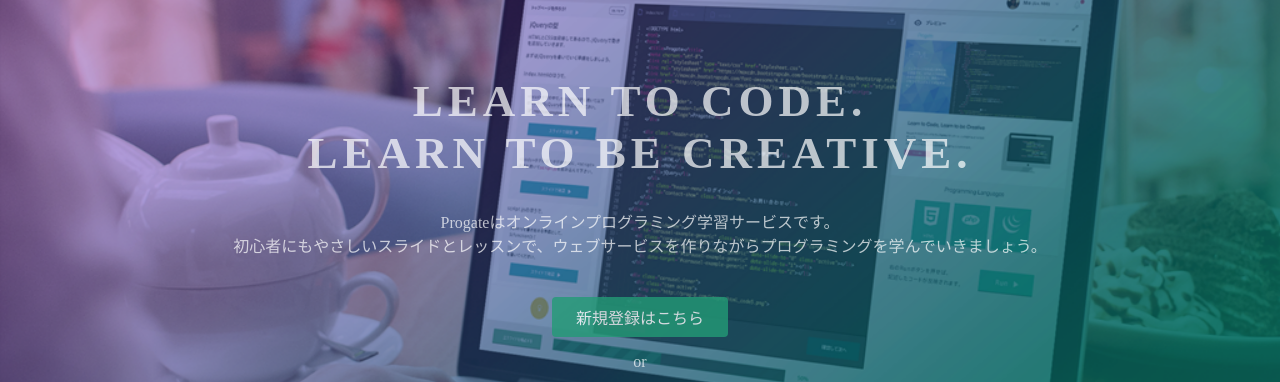
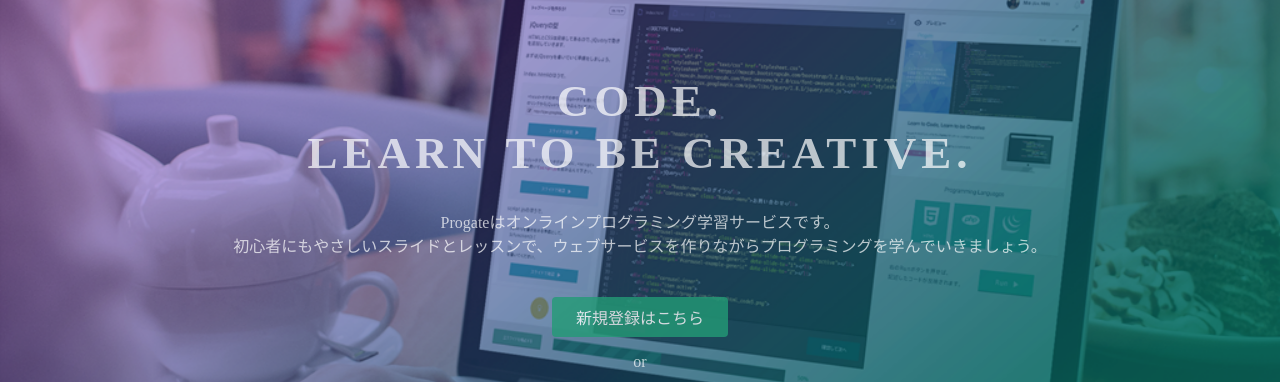
Before and after one commit to yokohamabashamichi203/yokohamabashamichi203.github.io, a plain HTML site: page index.html in a window 1280 px wide. Shown: the part 135-517 px from the top of the page. Drawn offline with Linux system fonts and the light colour scheme.

Commit message:
Update index.html

```diff
--- a/index.html
+++ b/index.html
@@ -23,7 +23,7 @@
   </header>
   <div class="top-wrapper">
     <div class="container">
-      <h1>LEARN TO CODE.<br>LEARN TO BE CREATIVE.</h1>
+      <h1>CODE.<br>LEARN TO BE CREATIVE.</h1>
       <p>Progateはオンラインプログラミング学習サービスです。<br>初心者にもやさしいスライドとレッスンで、ウェブサービスを作りながらプログラミングを学んでいきましょう。</p>
       <div class="btn-wrapper">
         <a href="#" class="btn signup">新規登録はこちら</a>
```
